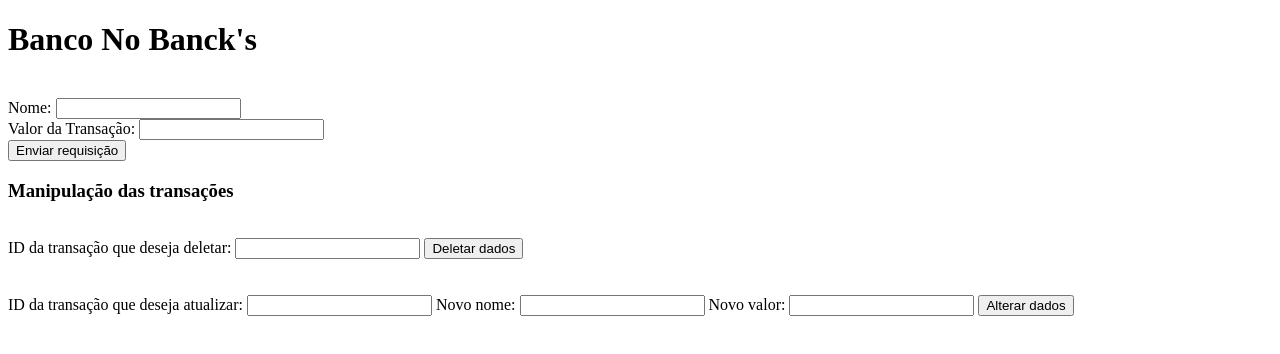
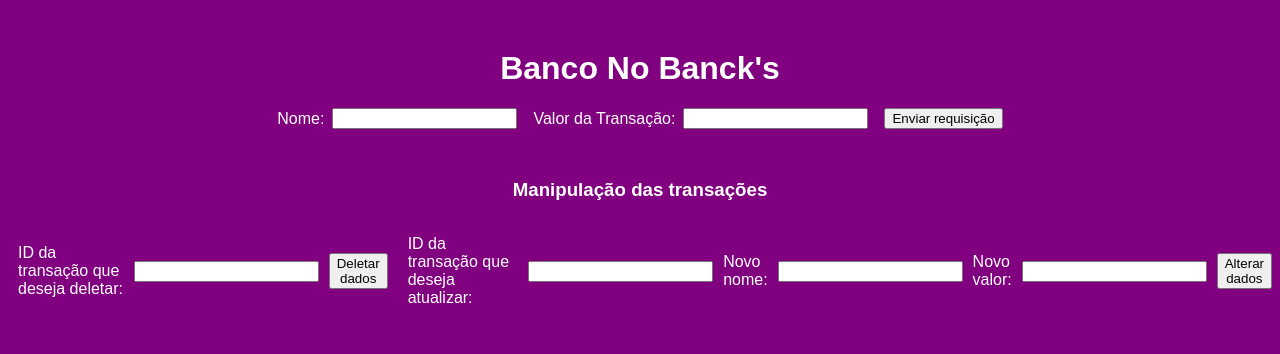
Before and after one commit to DarlanMalta/transferSimulation-API, a website with bundled scripts: page consuming.html in a window 1280 px wide. Built offline with nearby package versions, Linux system fonts and the light colour scheme; files whose address does not match are found by name.

Commit message:
Foi incluida uma estilização e algumas alterações no html

```diff
--- a/consuming.html
+++ b/consuming.html
@@ -7,11 +7,9 @@
     <link rel="stylesheet" href="style.css" />
     <title>Consumindo uma API</title>
   </head>
+  <h1>Banco No Banck's</h1>
   <body>
-    <h1>Banco No Banck's</h1>
-    <span id="total"> </span>
-    <br />
-    <div id="form">
+    <div id="form-container">
       <label for="nome">Nome:</label>
       <input type="text" id="nome" name="nome" />
       <br />
@@ -21,8 +19,8 @@
       <button id="btn">Enviar requisição</button>
     </div>
     <section id="content"></section>
-    <div id="manipulation">
-      <h3>Manipulação das transações</h3>
+    <h3>Manipulação das transações</h3>
+    <div id="manipulation-container">
       <br />
       <label for="delet">ID da transação que deseja deletar: </label>
       <input type="text" id="delet" name="delet" />
--- a/js_modules/render.js
+++ b/js_modules/render.js
@@ -7,5 +7,6 @@ export const renderDb = (dataApi) => {
   const valueTransfer = document.createElement("h5");
   valueTransfer.textContent = "Valor da transferência-" + dataApi.valor;
   newDiv.append(newName, valueTransfer);
+  newDiv.classList.add(transactions);
   document.querySelector("#content").appendChild(newDiv);
 };
--- a/js_modules/script.js
+++ b/script.js
@@ -1,6 +1,6 @@
-import { methodPut } from "./PutGetPost.js";
-import { methodPost } from "./PutGetPost.js";
-import { methodDelet } from "./PutGetPost.js";
+import { methodPut } from "./js_modules/PutGetPost.js";
+import { methodPost } from "./js_modules/PutGetPost.js";
+import { methodDelet } from "./js_modules/PutGetPost.js";
 //FUNÇÃO DO MÉTODO PUT QUE ATUALIZA A API/BD
 document.querySelector("#alterData").addEventListener("click", methodPut);
 
--- a/style.css
+++ b/style.css
@@ -0,0 +1,54 @@
+body {
+  background-color: purple;
+}
+
+#transactions{
+  color: white;
+  font-size: 20px;
+
+}
+
+#form-container {
+  display: flex;
+  gap: 8px;
+  margin-bottom: 50px;
+  justify-content: center;
+  align-items: center;
+}
+#manipulation-container {
+  display: flex;
+  flex-direction: row;
+  justify-content: center;
+  max-height: 40px;
+  align-items: center;
+  gap: 10px;
+}
+
+h1 {
+  margin-top: 50px;
+  display: flex;
+  color: white;
+  font-family: Arial, Helvetica, sans-serif;
+  justify-content: center;
+}
+h3 {
+  display: flex;
+  color: white;
+  font-family: Arial, Helvetica, sans-serif;
+  justify-content: center;
+  margin-bottom: 50px;
+}
+label {
+  font-family: Arial, Helvetica, sans-serif;
+  color: white;
+}
+/*#alterData {
+  font-family: "Lucida Sans", "Lucida Sans Regular", "Lucida Grande",
+    "Lucida Sans Unicode", Geneva, Verdana, sans-serif;
+  border-radius: 2px;
+  margin-top: 150px;
+  padding-top: 5px;
+  height: 50px;
+  width: 80px;
+  margin-left: 700px;
+}
```
Also changed, not shown: db.json (+38 -3 lines).
